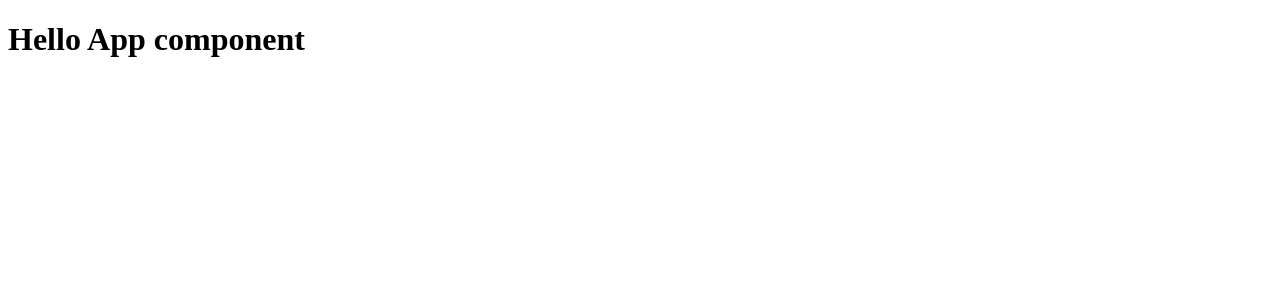
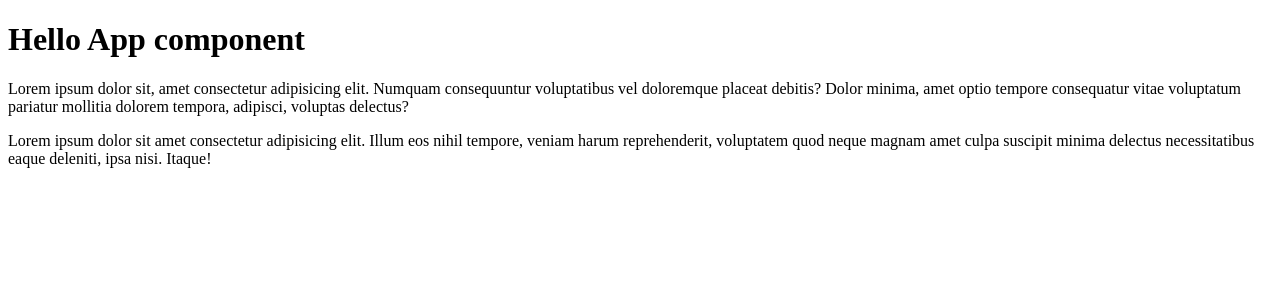
Before and after one commit to NataliyaPodov/29-11-react, a React (Create React App) app: page / in a window 1280 px wide. Shown: the top 300 px of the page. Built offline with nearby package versions, Linux system fonts and the light colour scheme; the HTML template or start-up script is replaced by a standard one.

Commit message:
add h1 and 2p

```diff
--- a/src/index.tsx
+++ b/src/index.tsx
@@ -1,47 +1,31 @@
 import React from 'react'
 import ReactDOM from 'react-dom/client'
-
-/* const title = React.createElement(
-    'h1',
-    {
-        id: 'title',
-        className: 'red',
-    },
-    'Hello React'
-) */
-
-/* With JSX */
-
-const title = <h1 className="red">Test</h1>
-
-const list = (
-    <ul>
-        <li>List item 1</li>
-        <li>List item 2</li>
-        <li>List item 3</li>
-    </ul>
-)
-
-const content = (
-    <div>
-        {title}
-        {list}
-    </div>
-)
-
-/* Реакт компонент */
-
-/* function App() {
-    return <h1>Hello App component</h1>
-} */
 
 /* Стрелочная функция */
 
 const App = () => {
-    return <h1>Hello App component</h1>
+    return (
+        <div>
+            {' '}
+            <h1>Hello App component</h1>
+            <p>
+                Lorem ipsum dolor sit, amet consectetur adipisicing elit.
+                Numquam consequuntur voluptatibus vel doloremque placeat
+                debitis? Dolor minima, amet optio tempore consequatur vitae
+                voluptatum pariatur mollitia dolorem tempora, adipisci, voluptas
+                delectus?
+            </p>
+            <p>
+                Lorem ipsum dolor sit amet consectetur adipisicing elit. Illum
+                eos nihil tempore, veniam harum reprehenderit, voluptatem quod
+                neque magnam amet culpa suscipit minima delectus necessitatibus
+                eaque deleniti, ipsa nisi. Itaque!
+            </p>
+        </div>
+    )
 }
 const root = ReactDOM.createRoot(document.getElementById('root') as HTMLElement)
-/* root.render(<React.StrictMode>{content}</React.StrictMode>) */
+
 root.render(
     <React.StrictMode>
         <App />
```
